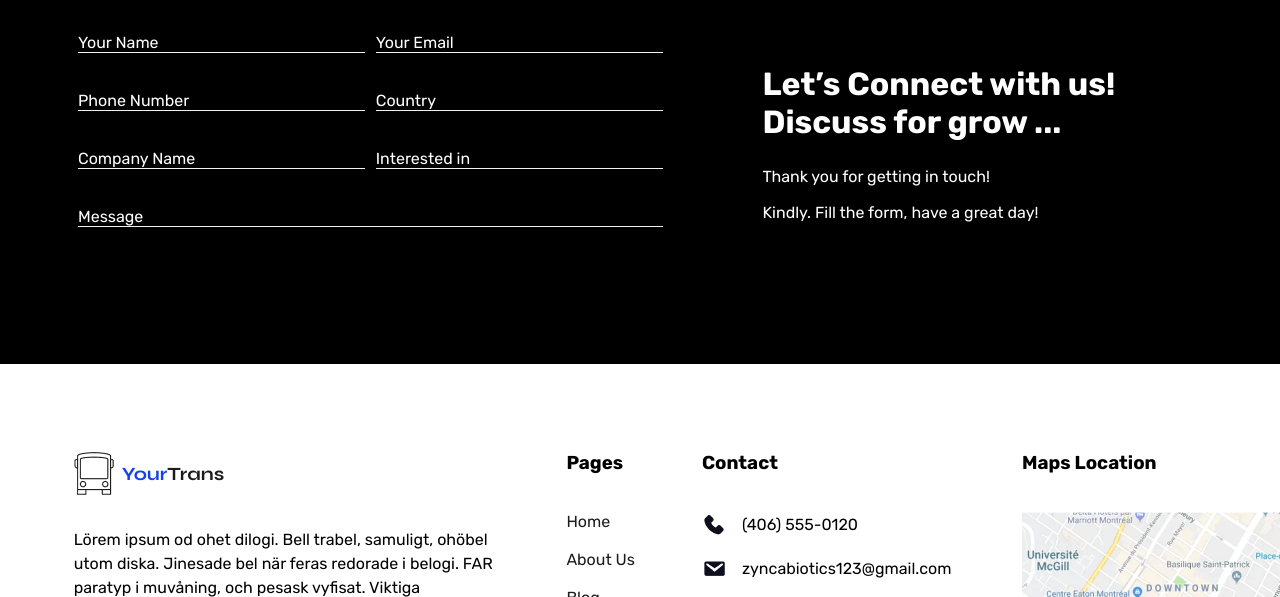
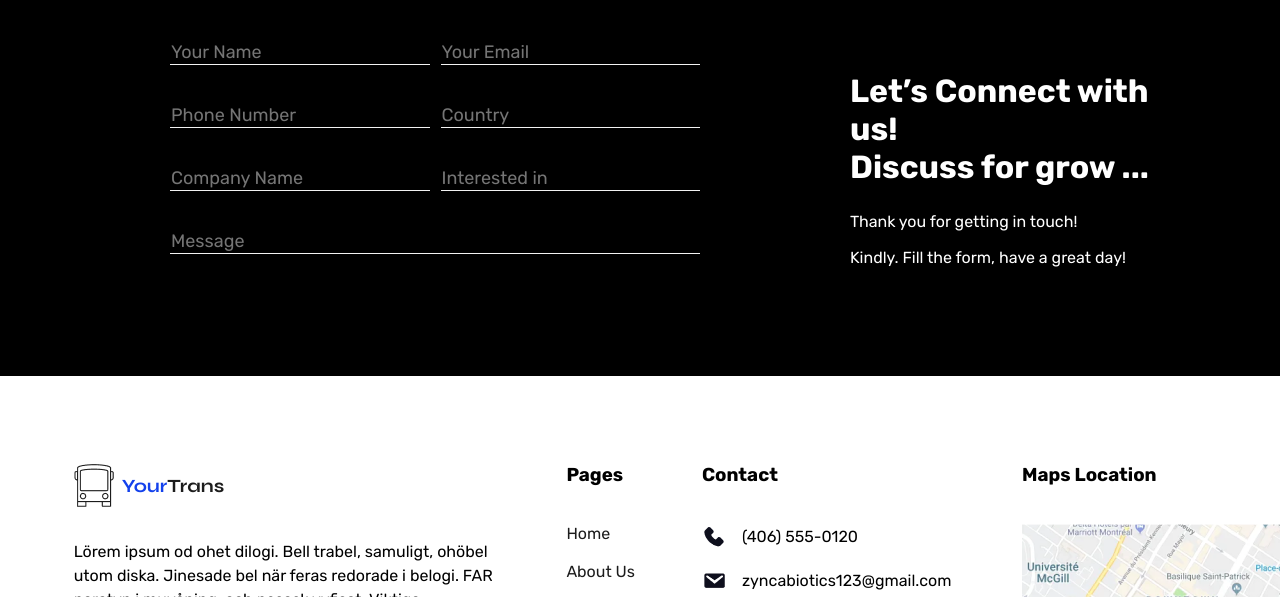
Before and after one commit to captainsurxon/figma-respon, a plain HTML site: page index.html in a window 1280 px wide. Shown: the top 597 px of the page. Drawn offline with Linux system fonts and the light colour scheme.

Commit message:
yangilandi

```diff
--- a/index.html
+++ b/index.html
@@ -13,37 +13,37 @@
             <div class="count_left">
                 <div class="one_text_p">
                     <div class="p_left">
-                        <p>Your Name</p>
+                        <input type="text" placeholder="Your Name">
                     </div>
                     <div class="p_right">
-                        <p>Your Email</p>
+                        <input type="text" placeholder="Your Email">
                     </div>
                 </div>
                 <br>
                 <br>
                 <div class="two_text_p">
                     <div class="p_left_2">
-                        <p>Phone Number</p>
+                        <input type="text" placeholder="Phone Number">
                     </div>
                     <div class="p_right_2">
-                        <p>Country </p>
+                        <input type="text" placeholder="Country">
                     </div>
                 </div>
                 <br>
                 <br>
                 <div class="three_text_p">
                     <div class="p_left_3">
-                        <p>Company Name</p>
+                        <input type="text" placeholder="Company Name">
                     </div>
                     <div class="p_right_3">
-                        <p>Interested in</p>
+                        <input type="text" placeholder="Interested in">
                     </div>
                 </div>
                 <br>
                 <br>
                 <div class="four_text_p">
                     <div class="p_left_4">
-                        <p>Message</p>
+                        <input type="text" placeholder="Message">
                     </div>
                 </div>
             </div>
--- a/style.css
+++ b/style.css
@@ -9,41 +9,49 @@
 .container{
     max-width: 1441px;
     margin: 0 auto;
+}
 
-.box{
-    padding-left: 78px;
-}
-}
 .count_left{
-    width: 50%;
+    width: 530px;
     color: white;
 
 }
 .count_right{
-    width: 50%;
+    width: 530px;
     color: white;
 }
 .one_text_p{
     display: flex;
     gap: 11px;
-    padding-top: ;
 }
 .p_left{
-    width: 50%;
-    border-bottom: 1px solid #F2F2F2;
-}
-.p_right{
-    width: 50%;
+    width: 530px;
     border-bottom: 1px solid #F2F2F2;
 }
 
+.p_left input{
+    background-color: #000;
+    border: 1px solid #000;
+    font-size: 18px;
+
+}
+.p_right{
+    width: 530px;
+    border-bottom: 1px solid #F2F2F2;
+}
+
+.container input{
+    background-color: #000;
+    border: 1px solid #000;
+    font-size: 18px;
+}
 
 .count_left_2{
-    width: 50%;
+    width: 530px;
     color: white;
 }
 .count_right_2{
-    width: 50%;
+    width: 330px;
     color: white;
 }
 .two_text_p{
@@ -51,11 +59,11 @@
     gap: 11px;
 }
 .p_left_2{
-    width: 50%;
+    width: 530px;
     border-bottom: 1px solid #F2F2F2;
 }
 .p_right_2{
-    width: 50%;
+    width: 530px;
     border-bottom: 1px solid #F2F2F2;
 }
 
@@ -64,11 +72,11 @@
 
 
 .count_left_3{
-    width: 50%;
+    width: 530px;
     color: white;
 }
 .count_right_3{
-    width: 50%;
+    width: 530px;
     color: white;
 }
 .three_text_p{
@@ -76,11 +84,11 @@
     gap: 11px;
 }
 .p_left_3{
-    width: 50%;
+    width: 530px;
     border-bottom: 1px solid #F2F2F2;
 }
 .p_right_3{
-    width: 50%;
+    width: 530px;
     border-bottom: 1px solid #F2F2F2;
 }
 
@@ -93,7 +101,7 @@
     gap: 11px;
 }
 .p_left_4{
-    width: 100%;
+    width: 530px;
     border-bottom: 1px solid #F2F2F2;
 }
 
@@ -114,7 +122,9 @@
     display: flex;
     background-color: #000;
     color: white;
-    padding: 33px;
+    padding-left: 170px;
+    padding-top: 40px;
+    gap: 50px;
 }
 .box input{
     width: 193px;
```
